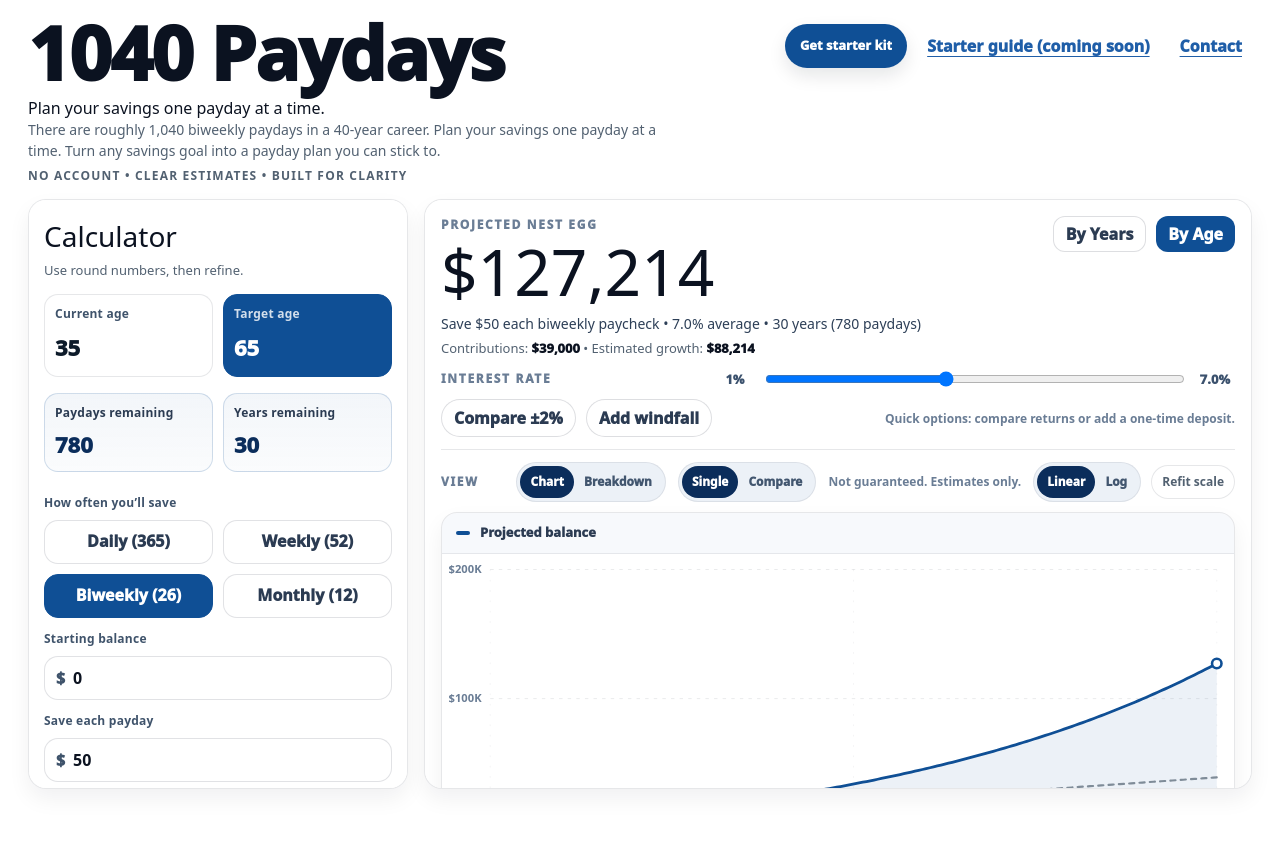
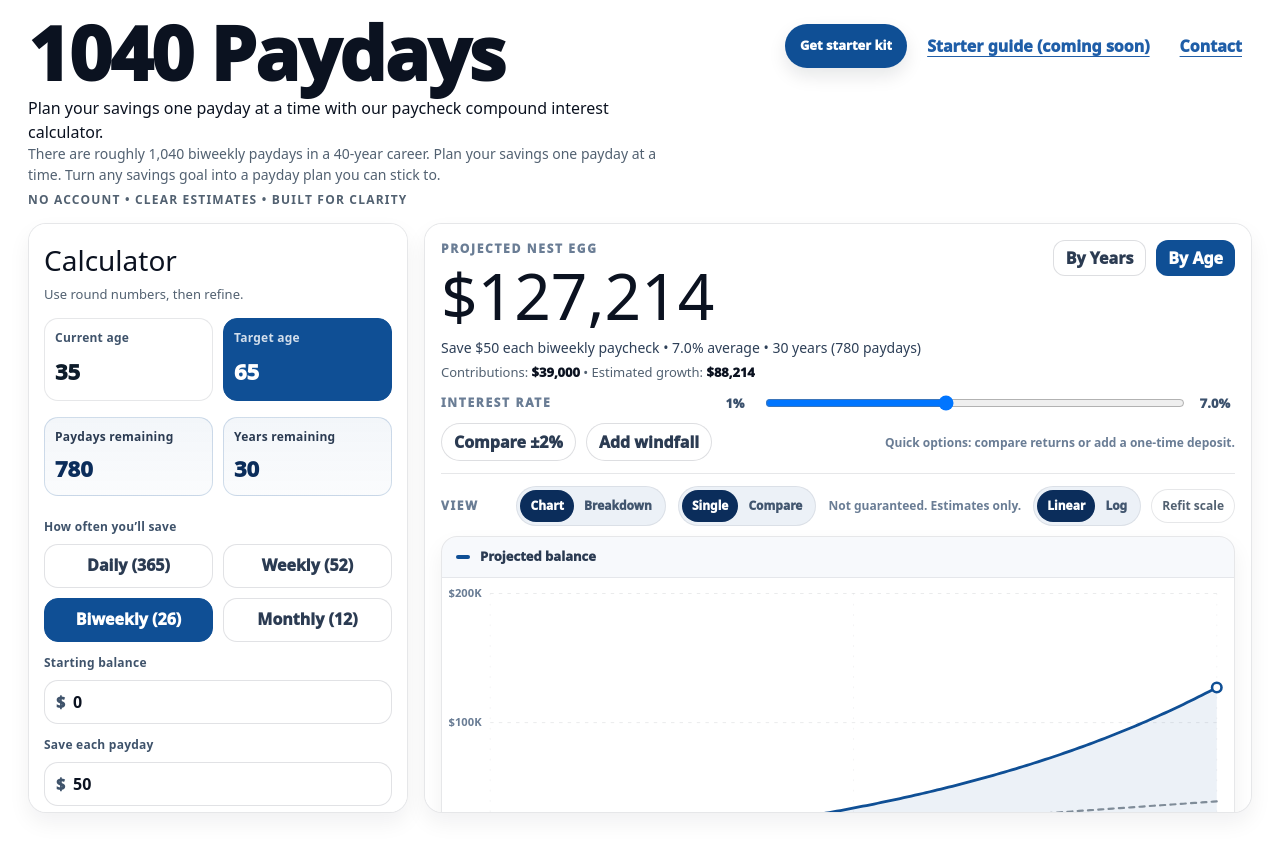
Before and after one commit to calgal7-del/1040-paydays, a React (Vite) app: page / in a window 1280 px wide. Before the commit the page ends 817 px from the top, so only its background shows below. Built offline with nearby package versions, Linux system fonts and the light colour scheme.

Commit message:
Update App.jsx

```diff
--- a/src/App.jsx
+++ b/src/App.jsx
@@ -1368,7 +1368,7 @@ export default function App() {
       <div className="headerRow">
         <div className="brand">
           <div className="brandTitle">1040 Paydays</div>
-          <div className="brandTag">Plan your savings one payday at a time.</div>
+          <div className="brandTag">Plan your savings one payday at a time with our paycheck compound interest calculator.</div>
           <div className="brandDesc">There are roughly 1,040 biweekly paydays in a 40-year career. Plan your savings one payday at a time. Turn any savings goal into a payday plan you can stick to.</div>
           <div className="trustLine">NO ACCOUNT • CLEAR ESTIMATES • BUILT FOR CLARITY</div>
         </div>
```
